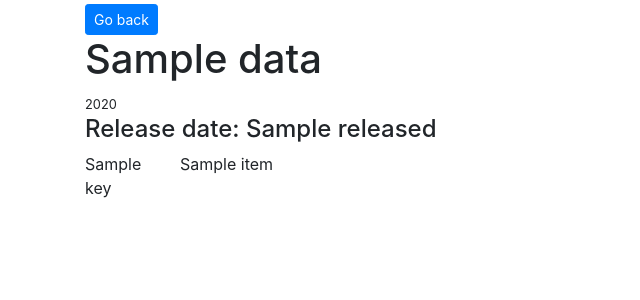
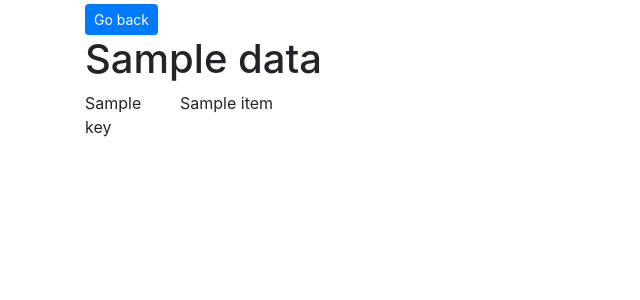
Before and after one commit to karol83/MovieDataBase, a Django app: template movie_database/templates/movie_response.html in a window 1280 px wide. Shown: the part 56-356 px from the top of the page, without its empty margins (0-640 px from the left). Run offline with Django 3.2, Linux system fonts and the light colour scheme; tables that the repository leaves empty hold one stand-in row (values such as "Sample post"); the template is opened without the code that fills it: values that come from a table or form of the project are taken from there, most other values are stand-ins (such as "Sample title", 1, 10 or a date in 2020); parts of the project's set-up code (start-up, migrations or seed data) failed here and were passed over; some libraries are stand-ins or nearby versions.

Commit message:
Removed Year and Release date from template.

```diff
--- a/movie_database/templates/movie_response.html
+++ b/movie_database/templates/movie_response.html
@@ -7,8 +7,7 @@
   <br>
   {% if form %}
 
-    <h1>{{ data.Title }}</h1><small>{{ data.Year }}</small>
-    <h4>{% trans 'Release date:' %} {{ data.Released }}</h4>
+    <h1>{{ data.Title }}</h1>
     {% for key, item in data.items %}
       <div class="row">
         <div class="col-1">
```
